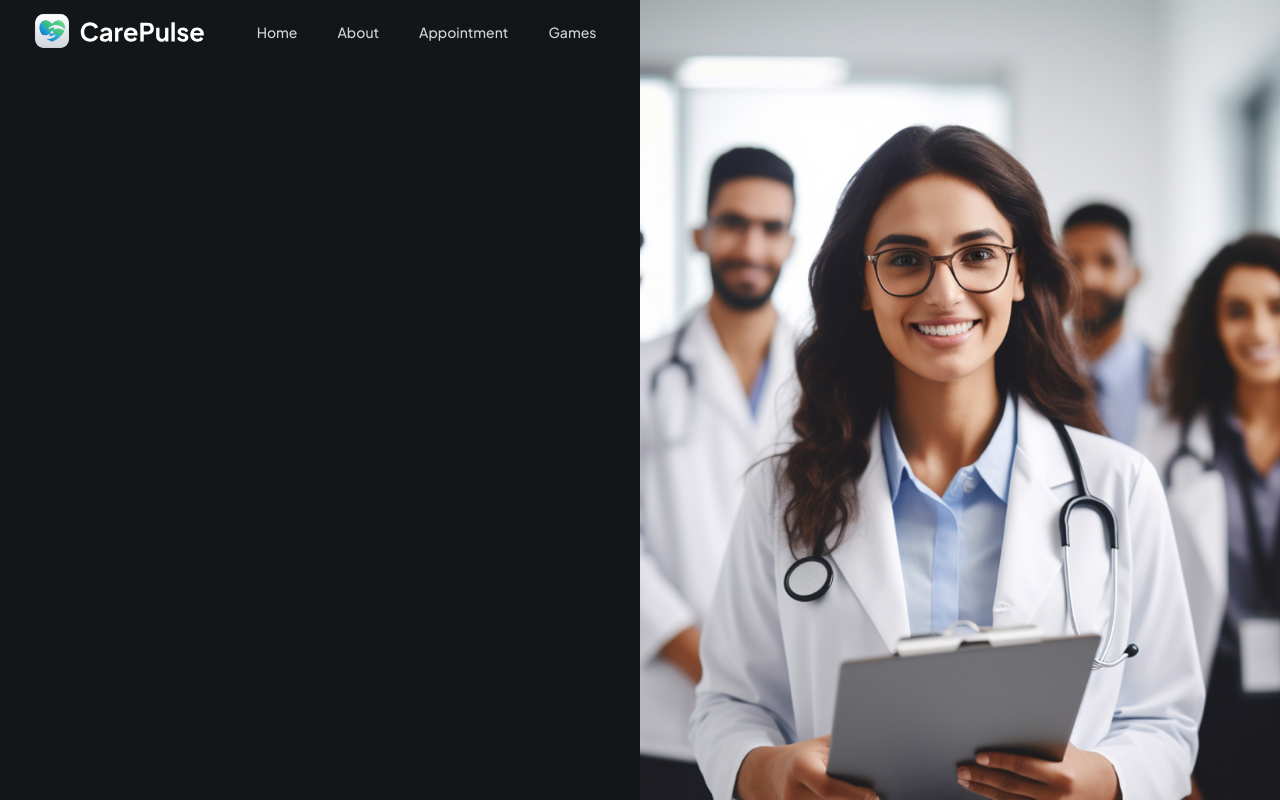
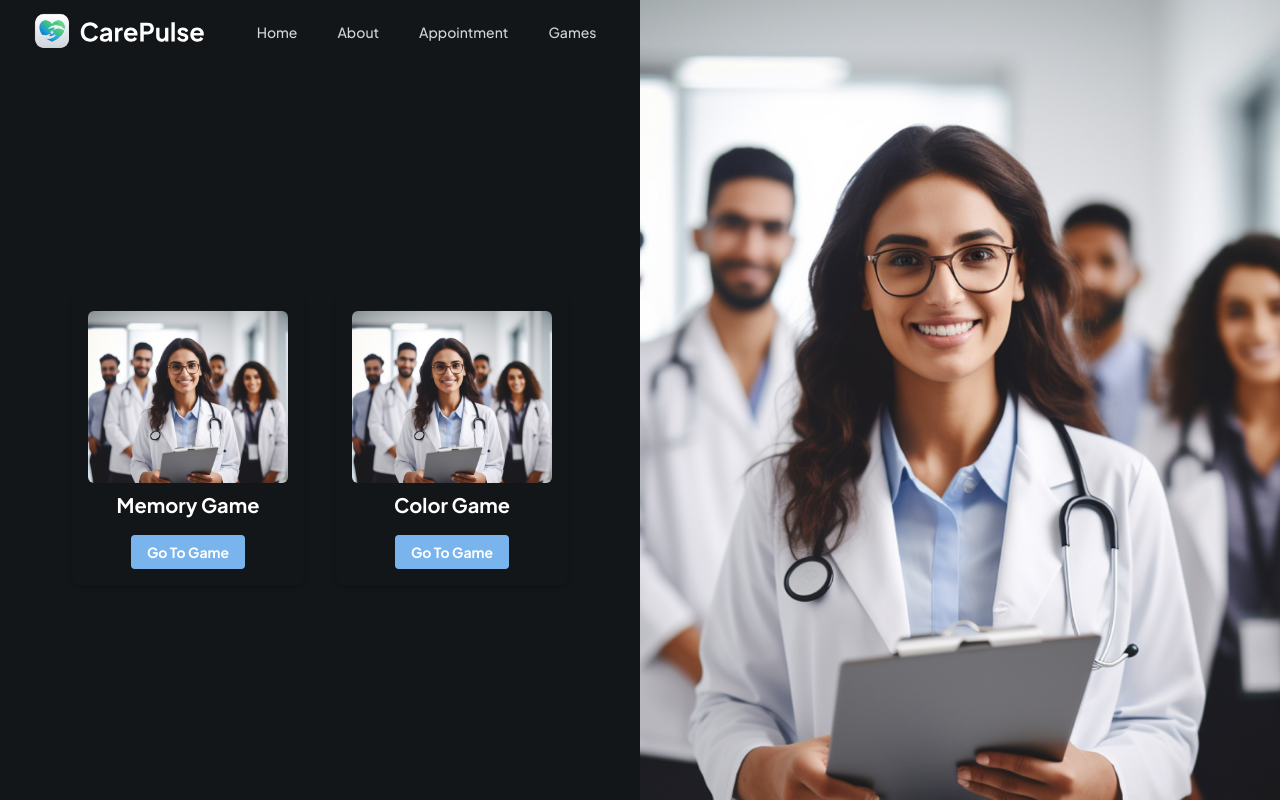
Before and after one commit to ig-sachin/healthpulse, a Next.js app: page / in a window 1280 px wide. Built offline with nearby package versions, Linux system fonts and the light colour scheme.

Commit message:
edited home page

```diff
--- a/app/page.tsx
+++ b/app/page.tsx
@@ -3,7 +3,8 @@ import Link from "next/link";
 
 import { PatientForm } from "@/components/forms/PatientForm";
 import { PasskeyModal } from "@/components/PasskeyModal";
-import Navbar from "@/components/Navbar"
+import Navbar from "@/components/Navbar";
+import Box from "@/components/Box";
 
 const Home = ({ searchParams }: SearchParamProps) => {
   const isAdmin = searchParams?.admin === "true";
@@ -15,6 +16,18 @@ const Home = ({ searchParams }: SearchParamProps) => {
         <Navbar />
         <div className="sub-container max-w-[496px]">
           <div className="text-14-regular mt-20 flex justify-between">
+            <Box
+            imageUrl="/assets/images/onboarding-img.png"
+            altText=""
+            description="Memory Game"
+            linkTo="memory-game"
+          />
+          <Box
+            imageUrl="/assets/images/onboarding-img.png"
+            altText=""
+            description="Color Game"
+            linkTo="color-game"
+          />
           </div>
         </div>
       </section>
--- /dev/null
+++ b/components/Box.tsx
@@ -0,0 +1,37 @@
+"use client";
+
+// components/Box.tsx
+import React from 'react';
+import Image from 'next/image';
+import Link from 'next/link';
+import { useRouter } from 'next/navigation';
+
+interface BoxProps {
+  imageUrl: string;
+  altText: string;
+  description: string;
+  linkTo: string;
+}
+
+const Box: React.FC<BoxProps> = ({ imageUrl, altText, description, linkTo }) => {
+  const router = useRouter();
+  return (
+    // <Link href={linkTo} className="flex flex-col items-center p-4 rounded-lg shadow-md hover:shadow-lg transition duration-300">
+    <div className="flex flex-col items-center p-4 rounded-lg shadow-md hover:shadow-lg transition duration-300">
+      <Image
+        src={imageUrl}
+        alt={altText}
+        width={200}
+        height={150}
+        className="rounded-md"
+      />
+      <p className="mt-2 text-center text-white font-bold text-xl">{description}</p>
+      <button onClick={() => router.push(linkTo)} className="mt-4 bg-blue-500 hover:bg-blue-700 text-white font-bold py-2 px-4 rounded">
+        Go To Game
+      </button>
+    </div>
+
+  );
+};
+
+export default Box;
--- a/components/Color.tsx
+++ b/components/Color.tsx
@@ -7,7 +7,7 @@ import { getRandomName } from '@/lib/utils';
 import { createReport } from '@/lib/actions/games.actions';
 
 const colors = ['Red', 'Blue', 'Green', 'Yellow', 'Orange', 'Purple'];
-const getRandomElement = (arr) => arr[Math.floor(Math.random() * arr.length)];
+const getRandomElement = (arr: string | any[]) => arr[Math.floor(Math.random() * arr.length)];
 
 const ColorGame = () => {
   const [colorName, setColorName] = useState('');
@@ -52,7 +52,7 @@ const ColorGame = () => {
     generateNewColors();
   };
 
-  const handleColorButtonClick = (color) => {
+  const handleColorButtonClick = (color: string) => {
     if (color === fontColor) {
       setScore(score + 1);
     } else {
```
Also changed, not shown: .idx/integrations.json (added).
